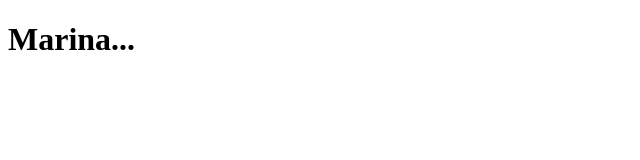
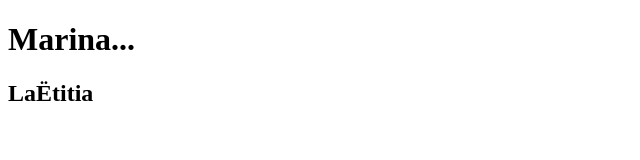
Before and after one commit to nirinaguti/CodefirstGirls, a plain HTML site: page index.html in a window 1280 px wide. Shown: the whole page, without its empty margins (0-640 px from the left). Drawn offline with Linux system fonts and the light colour scheme.

Commit message:
Added my name

```diff
--- a/index.html
+++ b/index.html
@@ -6,5 +6,7 @@
 </head>
 <body>
 	<H1>Marina...</h1>
+	<h2>LaËtitia</h2>
+
 </body>
 </html>
```
